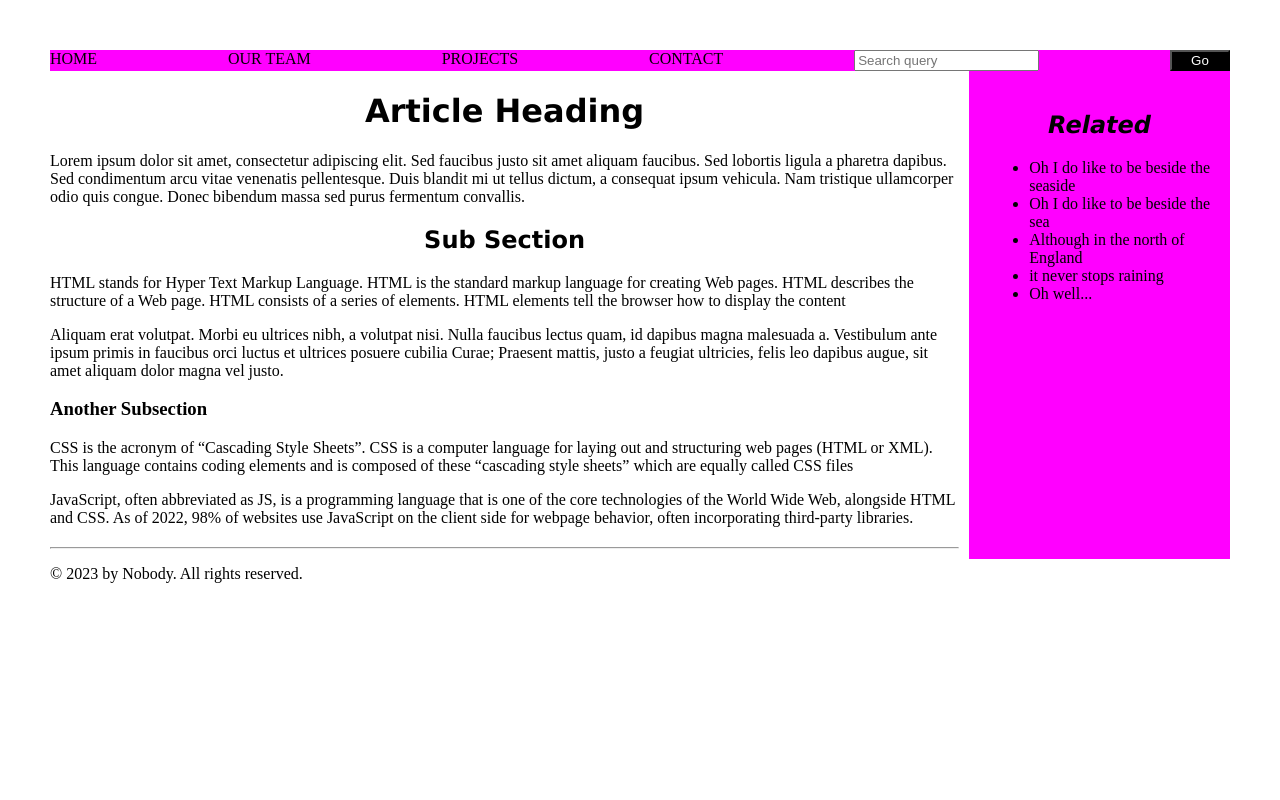
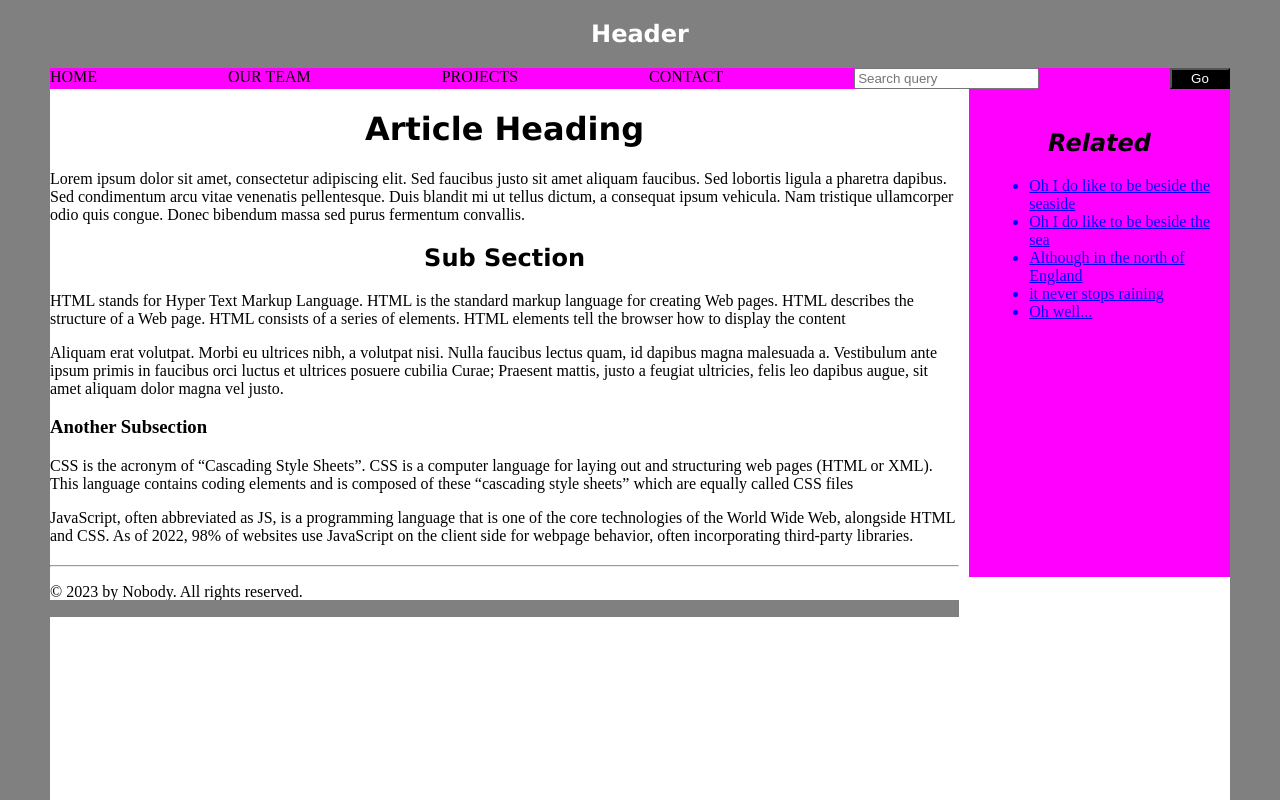
Before and after one commit to Tesfaye-Hailu/HTML-CSS-HW-2, a plain HTML site: page index.html in a window 1280 px wide. Drawn offline with Linux system fonts and the light colour scheme.

Commit message:
final commit

```diff
--- a/index.css
+++ b/index.css
@@ -1,8 +1,15 @@
+
 body{
     margin: 50px;
     margin-bottom: 20px;
-        }
+    margin-top: 0;
 
+    }
+
+    li {
+        text-decoration: underline;
+        color: blue;
+      }
 
 .flex-container {
     display: flex;
@@ -32,7 +39,9 @@ body{
     box-sizing: border-box;
     background-color: fuchsia;
     margin-bottom: 0;
-  height: calc(100% - 40px);
+    height: calc(100% - 40px);
+    position: relative;
+    z-index: 1;
 }
 
 .topics {
@@ -66,3 +75,63 @@ footer {
     font-size: 16px;
     color:black;
   }
+
+
+  .header {
+    background-color: gray;
+    margin-bottom: 0;
+
+  }
+
+  .header h2 {    /* for the header*/
+    margin: 0;
+    padding: 20px;
+    color: white;
+
+  }
+
+  .gray-area {
+    background-color:gray;
+    height: 100%;
+    margin-bottom: 0;
+  }
+
+
+
+
+  body::before {
+    content: "";
+    position: fixed;
+    top: 0;
+    bottom: 0;
+    left: 0;
+    width: 50px;
+    background-color: gray;
+    z-index: -1;
+  }
+
+  body::after {
+    content: "";
+    position: fixed;
+    top: 0;
+    right: 0;
+    bottom: 0;
+    width: 50px;
+    background-color: gray;
+    z-index: -1;
+  }
+
+  footer {
+    /* your existing footer styles here */
+    position: relative; /* make the footer a reference point for the gray area */
+  }
+
+  footer::before {
+    content: '';
+    position: absolute;
+    left: 0;
+    right: 0;
+    top: calc(100% - 1px); /* Set the top position to just below the footer */
+    height: 1000vh; /* Set the height to a large enough value to cover the entire content */
+    background-color: gray;
+     }
--- a/index.html
+++ b/index.html
@@ -9,7 +9,10 @@
 
 </head>
 <body>
+  <div class="header">
 
+      <h2>Header</h2>
+    </div>
     <div class="flex-container">
         <div>HOME</div>
         <div>OUR TEAM</div>
@@ -42,7 +45,7 @@
             <p>&copy; 2023 by Nobody. All rights reserved.</p>
           </div>
         </footer>
-
+        <div class="gray-area"></div>
     </div>
            <div class="topics">
           <h2><em>Related</em></h2>
```
